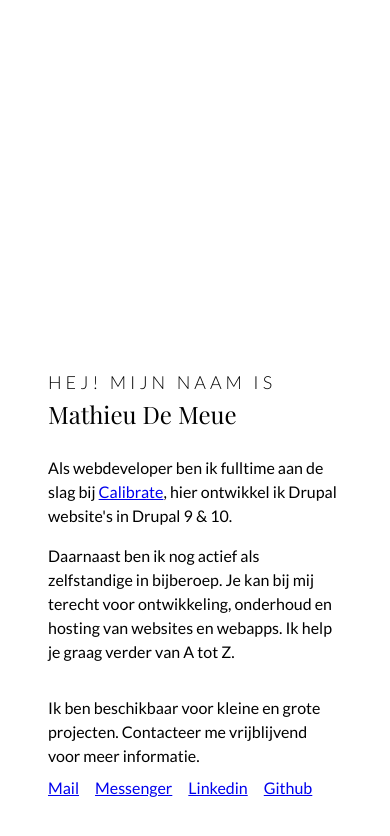
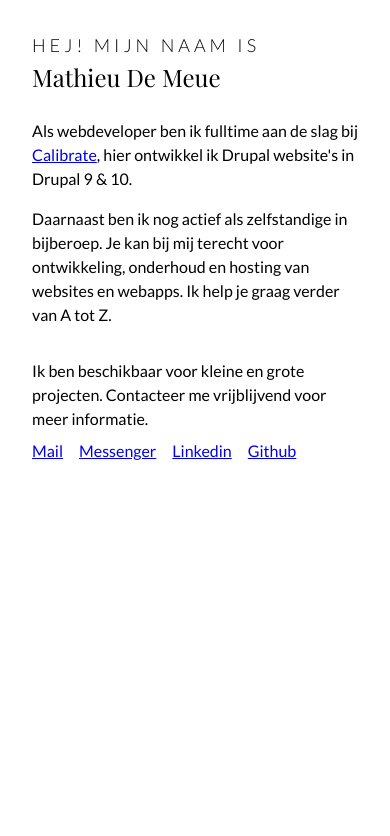
Before and after one commit to matdemeue/mathieudemeue, a website: page index.html in a window 390 px wide. Drawn offline with nearby package versions, Linux system fonts and the light colour scheme.

Commit message:
Update mobile styling

```diff
--- a/src/sass/styles.scss
+++ b/src/sass/styles.scss
@@ -4,12 +4,18 @@
 
 @import 'mixin';
 
+$breakpoint-lg: 997px;
+
 body {
   font-family: 'Lato', sans-serif;
   display: flex;
   justify-content: flex-start;
-  align-items: flex-end;
+  align-items: flex-start;
   min-height: 100vh;
+
+  @media screen and (min-width: $breakpoint-lg) {
+    align-items: flex-end;
+  }
 }
 
 p {
@@ -18,7 +24,11 @@ p {
 
 main {
   width: 450px;
-  padding: 3rem;
+  padding: 2rem;
+
+  @media screen and (min-width: $breakpoint-lg) {
+    padding: 3rem;
+  }
 }
 
 .subtitle {
```
Also changed, not shown: dist/css/styles.css.
